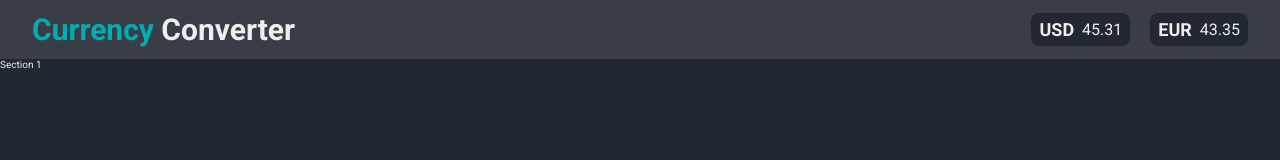
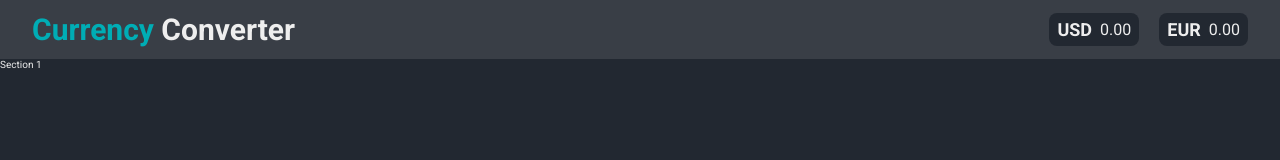
Before and after one commit to WOleksandrW/currency-converter, a React (Vite) app: page / in a window 1280 px wide. Shown: the top 160 px of the page. Built offline with nearby package versions, Linux system fonts and the light colour scheme; no server answers.

Commit message:
feat: add axios requests to Header component

```diff
--- a/src/components/Header/Header.tsx
+++ b/src/components/Header/Header.tsx
@@ -1,16 +1,33 @@
+import { useEffect, useState } from 'react';
+import api from '../../api';
 import { CourseItem } from '../';
+import { CoursesObjType } from '../../types/CurrenciesTypes';
 
 import styles from './Header.module.scss';
 
 export default function Header() {
+  const [usdCourse, setUsdCourse] = useState<CoursesObjType>({});
+  const [eurCourse, setEurCourse] = useState<CoursesObjType>({});
+
+  useEffect(() => {
+    api.currencies
+      .getCurrencyCourse('usd')
+      .then((res) => setUsdCourse(res.data['usd']))
+      .catch((err) => console.log(err));
+    api.currencies
+      .getCurrencyCourse('eur')
+      .then((res) => setEurCourse(res.data['eur']))
+      .catch((err) => console.log(err));
+  }, []);
+
   return (
     <header className={styles['header']}>
       <h2 className={styles['logo']}>
         <span className={styles['accent']}>Currency</span> Converter
       </h2>
       <div className={styles['courses-list']}>
-        <CourseItem title="usd" value={45.3124512} />
-        <CourseItem title="eur" value={43.34564} />
+        <CourseItem title="usd" value={usdCourse['uah'] ?? 0} />
+        <CourseItem title="eur" value={eurCourse['uah'] ?? 0} />
       </div>
     </header>
   );
```
